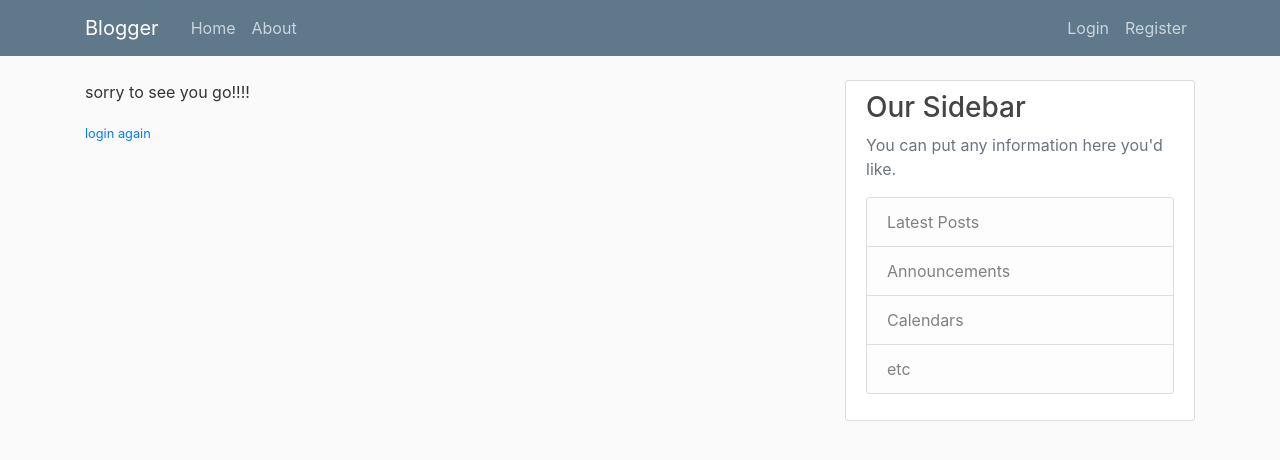
After one commit to Onwughara-CK/blogger, a Django app: page /logout/ in a window 1280 px wide. The commit adds this page. Shown: the top 460 px of the page. Run offline with Django 3.2, Linux system fonts and the light colour scheme; some libraries are stand-ins or nearby versions.

Commit message:
add login and logout views

```diff
--- a/src/blog/urls.py
+++ b/src/blog/urls.py
@@ -26,7 +26,11 @@
     path('admin/', admin.site.urls),
     path('', include('page.urls')),
     path('register/', views.register, name='register'),
-    path('login/', auth_views.LoginView.as_view(template_name='page/login.html'), name='login')
+    # path('login/', views.Login.as_view(), name='login'),
+    # path('logout/', views.Logout.as_view(), name='logout')
+
+    path('login/', auth_views.LoginView.as_view(template_name='page/login.html'), name='login'),
+    path('logout/', auth_views.LogoutView.as_view(template_name='page/logout.html'), name='logout')
 ]
 
 # if settings.DEBUG:
--- a/src/page/templates/page/base.html
+++ b/src/page/templates/page/base.html
@@ -34,8 +34,14 @@
                     </div>
                     <!-- Navbar Right Side -->
                     <div class="navbar-nav">
+                        {% if user.is_authenticated %}
+                        <a class="nav-item nav-link" href="#">{{ user.username | upper }}</a>
+                        <a class="nav-item nav-link" href="{% url 'logout' %}">Logout</a>
+                        {% else %}
                         <a class="nav-item nav-link" href="/login">Login</a>
                         <a class="nav-item nav-link" href="/register">Register</a>
+                        {% endif %}
+
                     </div>
                 </div>
             </div>
--- /dev/null
+++ b/src/page/templates/page/logout.html
@@ -0,0 +1,5 @@
+{% extends 'page/base.html' %}
+{% block content %}
+<p>sorry to see you go!!!!</p>
+<small> <a href="{% url 'login' %}">login again</a></small>
+{% endblock %}
```
Also changed, not shown: src/users/views.py (+15 -0 lines).
